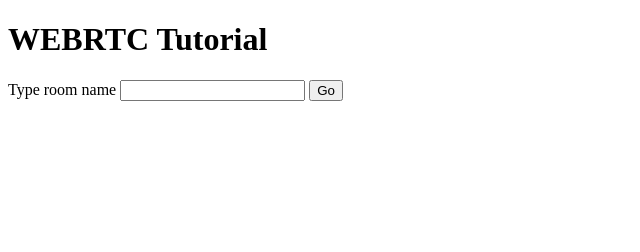
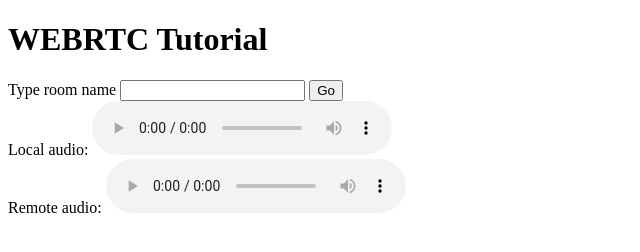
Before and after one commit to vishalsync/node-webrtc, a website: page public/index.html in a window 1280 px wide. Shown: the whole page, without its empty margins (0-640 px from the left). Drawn offline with nearby package versions, Linux system fonts and the light colour scheme; no server answers.

Commit message:
Fixed bug

```diff
--- a/public/index.html
+++ b/public/index.html
@@ -24,6 +24,25 @@
         </div>
 
 
+        <!-- Audio Call Only -->
+        <div>
+
+            <div>
+               Local audio: <audio id="localAudio"
+               controls autoplay></audio>
+            </div>
+
+            <div>
+               Remote audio: <audio id="remoteAudio"
+                  controls autoplay></audio>
+            </div>
+
+         </div>
+
+
+
+
+
         <script src="/socket.io/socket.io.js"></script>
         <script src="main.js"></script>
     </body>
--- a/public/main.js
+++ b/public/main.js
@@ -5,6 +5,10 @@
 const divConsultingRoom = document.getElementById("consultingRoom");
 const localVideo        = document.getElementById("localVideo");
 const remoteVideo       = document.getElementById("remoteVideo");
+
+// For audio call
+const localAudio = document.getElementById('localAudio');
+const remoteAudio = document.getElementById('remoteAudio');
 
 let roomNumber, localStream, remoteStream, rtcPeerConnection, isCaller;
 
@@ -31,6 +35,9 @@
         const stream = await navigator.mediaDevices.getUserMedia(streamConstraints);
         localStream = stream;
         localVideo.srcObject = stream;
+
+        // for audio
+        localAudio.srcObject = createObjectURL(stream);
 
     } catch(error) {
         console.log("Error occoured while [getUserMedia] = ", error);
@@ -174,6 +181,10 @@
     console.log("[onAddRemoteStream] received receivedRemoteStream", receivedRemoteStream);
     remoteVideo.srcObject = receivedRemoteStream[0];
     remoteStream = receivedRemoteStream;
+
+    // for adudio
+    //displaying local audio stream on the page
+    remoteAudio.src = window.URL.createObjectURL(receivedRemoteStream[0]);
 }
 
 
```
